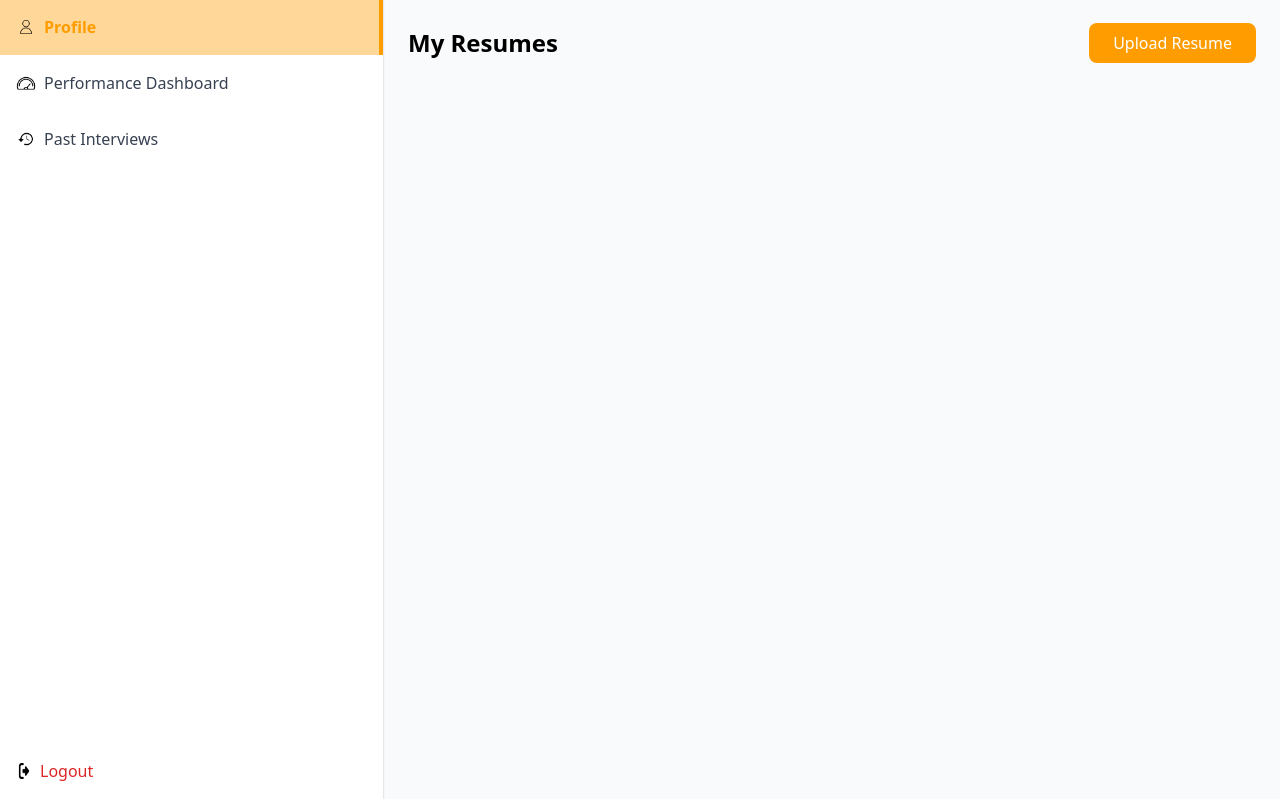
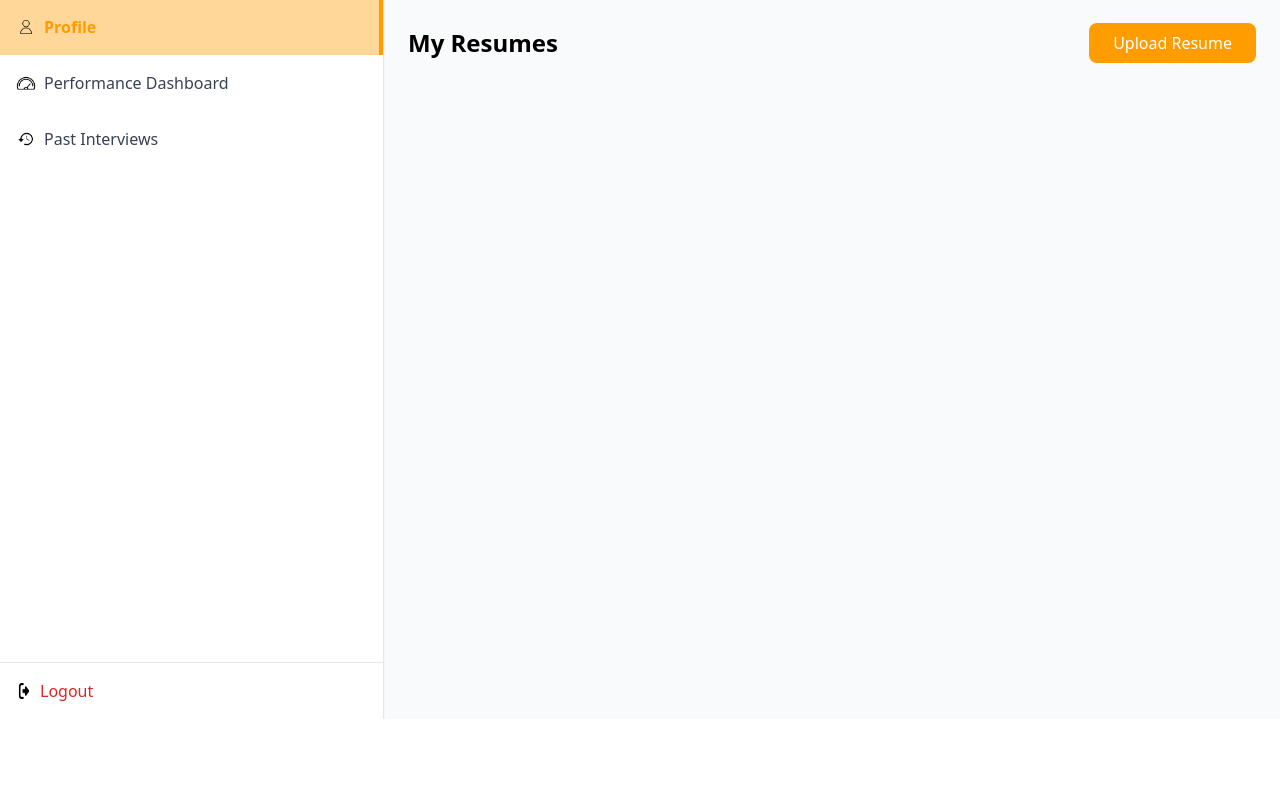
Before and after one commit to ankit1697/mock-interview, a Django app: page /profile/ in a window 1280 px wide. Shown: the part 81-880 px from the top of the page. After the commit the page ends 800 px from the top, so only its background shows below. Run offline with Django 4.2, Linux system fonts and the light colour scheme; a user stored in the database is signed in; data comes from the database, SQL or seed files in the repository; some libraries are stand-ins or nearby versions.

Commit message:
fixed sidebar

```diff
--- a/django-app/backend/templates/profile.html
+++ b/django-app/backend/templates/profile.html
@@ -2,11 +2,11 @@
 {% block content %}
 {% load static %}
 
-<div class="flex">
-<aside class="h-screen sticky top-20 border-r shadow-sm hidden md:flex flex-col justify-between bg-white sidenav w-64">
+<!-- Sidebar -->
+<aside class="fixed left-0 top-20 bottom-0 border-r shadow-sm hidden md:flex flex-col bg-white sidenav w-64 z-30">
 
-  <!-- Top Links -->
-  <div>
+  <!-- Top Links - Scrollable if needed -->
+  <div class="flex-1 overflow-y-auto">
     <!-- Profile Tab -->
     <div class="flex items-center gap-2 px-4 py-4 bg-white border-r-4 sidenav-active-item">
       <img src="{% static 'backend/images/profile.png' %}" alt="Profile" class="w-5 h-auto" />
@@ -26,21 +26,20 @@
     </div></a>
   </div>
 
-  <!-- Bottom Logout -->
-  <div class="p-4">
+  <!-- Bottom Logout - Fixed at bottom -->
+  <div class="p-4 border-t bg-white">
     <a href="{% url 'account_logout' %}"
        onclick="return confirm('Are you sure you want to log out?');"
        class="flex items-center gap-2 text-red-600 hover:text-red-800 transition">
       <img src="{% static 'backend/images/logout.png' %}" alt="Logout" class="w-4 h-4" />
       Logout
     </a>
-
   </div>
 
 </aside>
 
-
-  <div class="flex-1 p-6">
+<!-- Main Content -->
+<div class="p-6 md:ml-96">
 <div class="flex items-center justify-between mb-8">
   <h2 class="text-2xl font-bold">My Resumes</h2>
 
```
Also changed, not shown: django-app/backend/templates/interview_feedback.html (+6 -8 lines), django-app/backend/templates/past_interviews.html (+8 -9 lines), django-app/backend/templates/performance_dashboard.html (+8 -9 lines).
